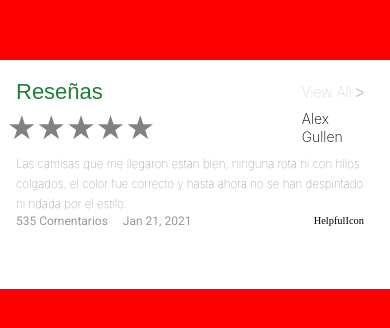
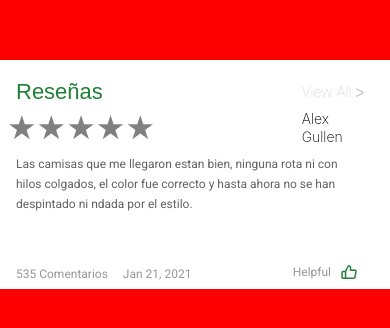
Before and after one commit to No-Country/s4-06-m-java-react, a React (Create React App) app: page /details in a window 390 px wide. Shown: the part 1487-1815 px from the top of the page. Built offline with nearby package versions, Linux system fonts and the light colour scheme; a web font is replaced by a local one.

Commit message:
componente Reviews mobile terminado

```diff
--- a/src/components/Reviews/Reviews.css
+++ b/src/components/Reviews/Reviews.css
@@ -66,13 +66,13 @@
 }
 
 .review_container--subHalf{
-    font-family: inter,sans-serif;
-    font-size: 11.6px;
-    font-weight: 100;
+    font-family: roboto;
+    font-size: 12px;
+    font-weight: 400;
     line-height: 20px;
     text-align: left;
     width: 97%;
-    color: rgba(0, 0, 0, 0.568);
+    color: #626262;
 }
 
 /*.review-wrapperIcon*/
@@ -80,7 +80,11 @@
 .review_container--subDown{
     display: flex;
     justify-content: space-between;
-
+    height: 30px;
+    align-items: center;
+    position: absolute;
+    width: 90%;
+    bottom: 0;
 
 }
 
@@ -101,3 +105,17 @@
 .review-wrapperContent__date{
     margin-left: 15px;
 }
+
+.review-wrapperIcon__icon{
+    display: inline;
+}
+
+.review-wrapperIcon__title{
+  margin-right: 10px;
+  font-family: 'Roboto';
+    font-style: normal;
+    font-weight: 400;
+    font-size: 12px;
+    vertical-align:top;
+    color: #979797;
+}
--- a/src/components/Reviews/Reviews.jsx
+++ b/src/components/Reviews/Reviews.jsx
@@ -1,6 +1,7 @@
 import React from "react";
 import "./Reviews.css";
 import { Stars } from "../stars/Stars";
+import Like from "../../assets/reviews/Like.svg";
 
 export const Reviews = () => {
   return (
@@ -34,7 +35,11 @@ export const Reviews = () => {
             </div>
             <div class="review-wrapperIcon">
               <span className="review-wrapperIcon__title">Helpful</span>
-              <span className="review-wrapperIcon__icon">Icon</span>
+              <img
+                src={Like}
+                className="review-wrapperIcon__icon"
+                alt="iconLike"
+              />
             </div>
 
             {/* 535 Comentarios
```
Also changed, not shown: src/assets/reviews/Like.svg (added).
